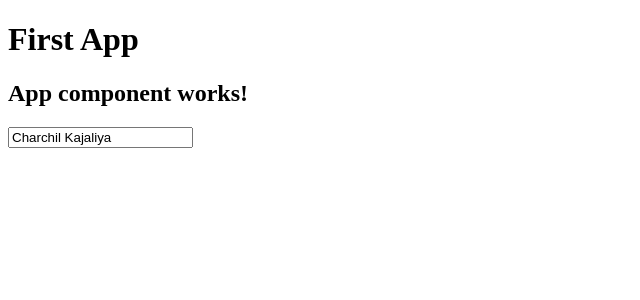
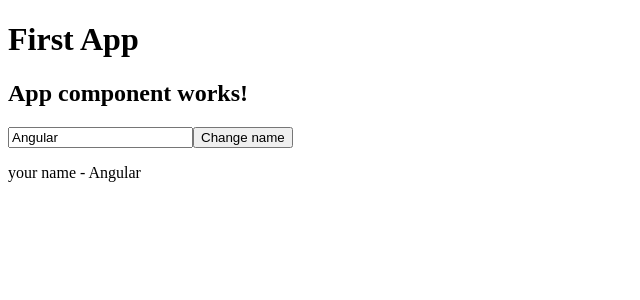
Before and after one commit to charchil08/Angular-Concepts, an Angular app in the folder first-app/: page / in a window 1280 px wide. Shown: the top 300 px of the page, without its empty margins (0-640 px from the left). Built offline with nearby package versions, Linux system fonts and the light colour scheme.

Commit message:
event binding onw way

```diff
--- a/first-app/src/app/app.component.ts
+++ b/first-app/src/app/app.component.ts
@@ -6,7 +6,7 @@ import { Component } from '@angular/core';
   <div>
     <h1>{{ title }}</h1>
     <h2>App component works!</h2>
-    <input type="text" [value]=name />
+    <app-event-demo></app-event-demo>
   </div>
   `,
   styleUrls: ['./app.component.scss']
--- a/first-app/src/app/app.module.ts
+++ b/first-app/src/app/app.module.ts
@@ -2,10 +2,12 @@ import { NgModule } from "@angular/core";
 import { AppComponent } from "./app.component";
 import { BrowserModule } from "@angular/platform-browser";
 import { CommonModule } from "@angular/common";
+import { EventDemoComponent } from './component/event-demo/event-demo.component';
 
 @NgModule({
   declarations: [
     AppComponent,
+    EventDemoComponent,
   ],
   imports: [
     BrowserModule,
--- /dev/null
+++ b/first-app/src/app/component/event-demo/event-demo.component.html
@@ -0,0 +1,6 @@
+<div>
+    <input type="text" placeholder="Enter your name" [value]="name" />
+    <button (click)="handleClick($event)">Change name</button>
+    <br />
+    <p>your name - {{name}}</p>
+</div>
--- /dev/null
+++ b/first-app/src/app/component/event-demo/event-demo.component.ts
@@ -0,0 +1,19 @@
+import { Component } from '@angular/core';
+
+@Component({
+  selector: 'app-event-demo',
+  templateUrl: './event-demo.component.html',
+  styleUrls: ['./event-demo.component.scss']
+})
+export class EventDemoComponent {
+  public name: string;
+
+  constructor() {
+    this.name = 'Angular';
+  }
+
+  handleClick(event: any): void {
+    console.log(event);
+    this.name = "Satish";
+  }
+}
```
Also changed, not shown: first-app/src/app/component/event-demo/event-demo.component.scss (added).
